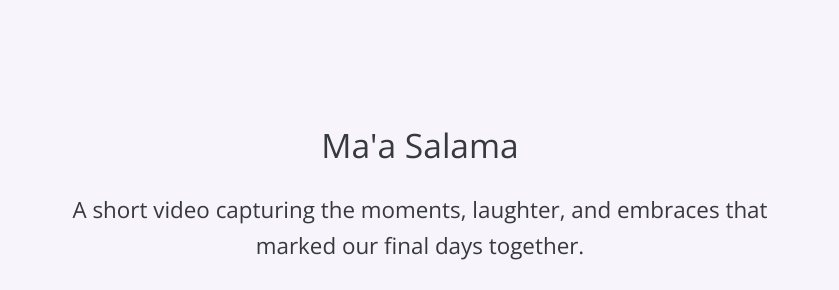
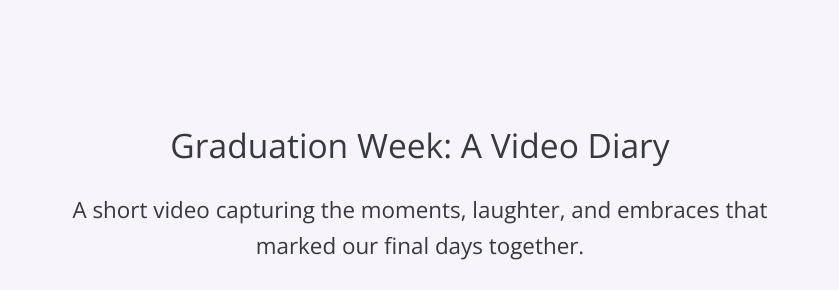
Before and after one commit to irem-naz/GradWeek-Website, a plain HTML site: page index.html in a window 1280 px wide. Shown: the part 1720-2010 px from the top of the page, without its empty margins (220-1059 px from the left). Drawn offline with nearby package versions, Linux system fonts and the light colour scheme; a script that the page names is missing; files whose address does not match are found by name.

Commit message:
final version

```diff
--- a/index.html
+++ b/index.html
@@ -81,7 +81,7 @@ Like blowing on a dandelion: you don’t need to say it out loud. You just send
             <section id="video">
                 <div style="height: 60px;"></div> <!-- Spacer -->
                 <div class="col-xs-12 col-sm-12 col-md-12 col-lg-12 col-xl-12 text-xs-center">
-                    <h2 class="tm-section-title">Ma'a Salama</h2>
+                    <h2 class="tm-section-title">Graduation Week: A Video Diary</h2>
                     <p class="tm-section-subtitle">A short video capturing the moments, laughter, and embraces that marked our final days together.</p>
 
                     <!-- Embedded video from Google Drive -->
```
